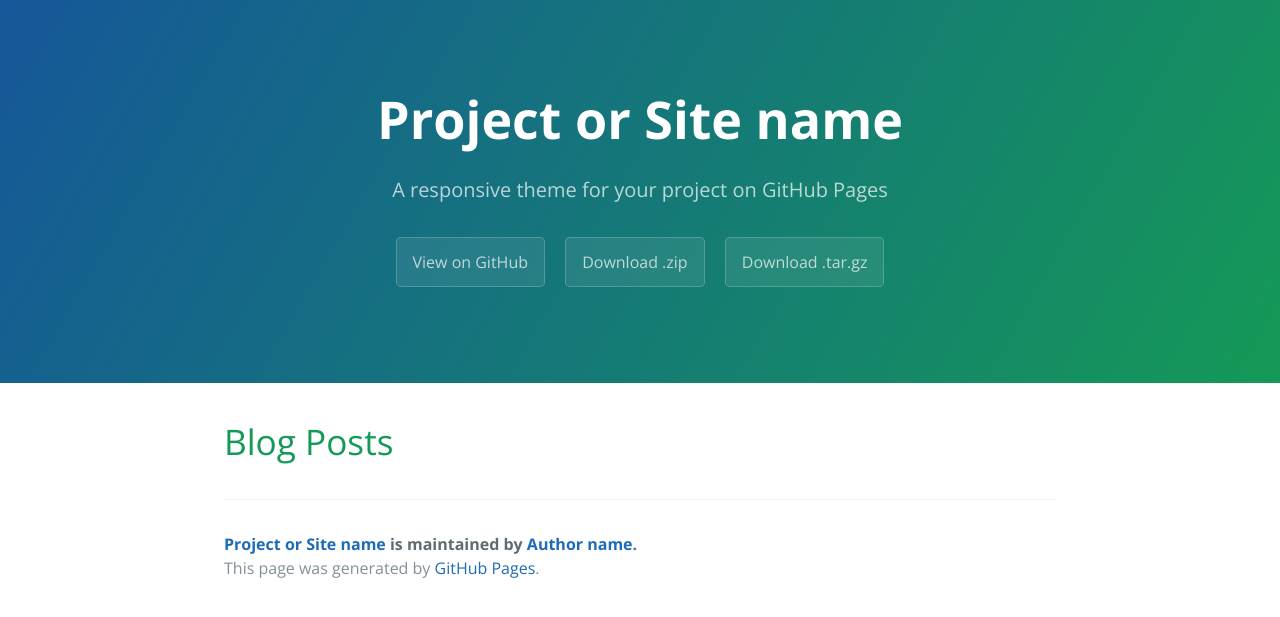
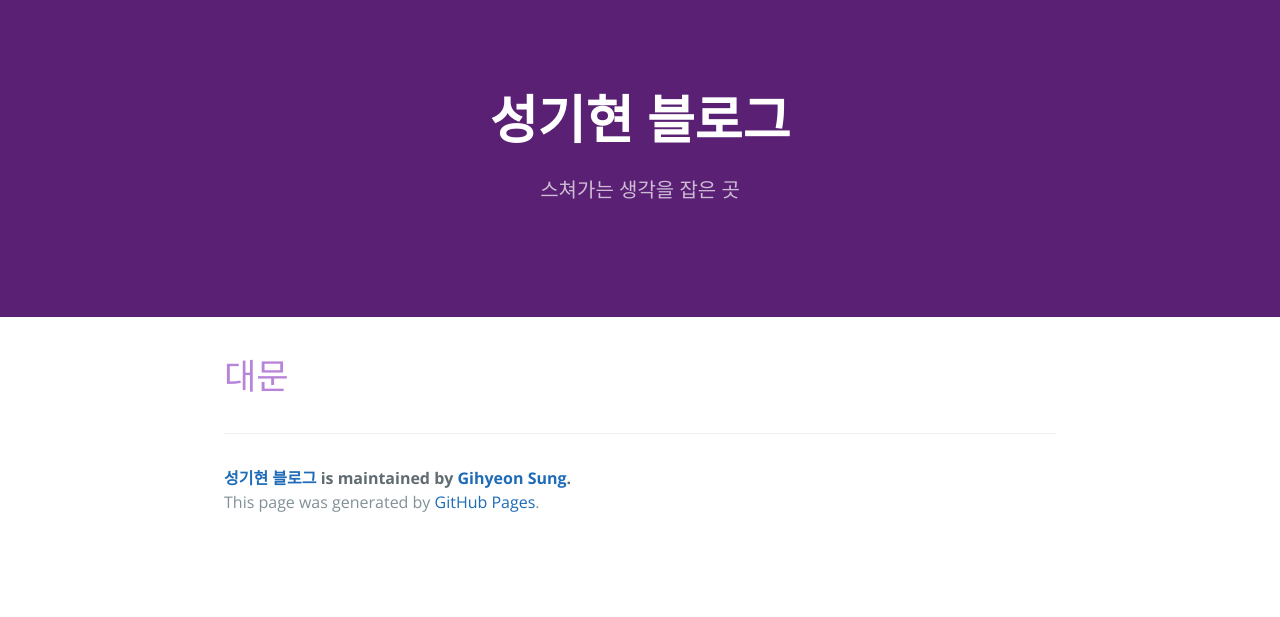
Before and after one commit to gihyeonsung/wiki-engine, a Jekyll site: the page built from index.html, in a window 1280 px wide. Shown: the top 617 px of the page. Built offline with Jekyll 4.4.1, drawn with Linux system fonts in a browser that asks for light colours; some web fonts are replaced; the list of posts is cut into pages by our own code.

Commit message:
Configure settings

```diff
--- a/_config.yml
+++ b/_config.yml
@@ -1,14 +1,14 @@
 # Setup
-title:        Project or Site name
-tagline:      A responsive theme for your project on GitHub Pages
+title:        성기현 블로그
+tagline:      스쳐가는 생각을 잡은 곳
 baseurl:      ""
 paginate:     1
 locale:       "en"
 
 # About/contact
 author:
-  name:       Author name
-  url:        http://yourhomepage.com
+  name:       Gihyeon Sung
+  url:        https://github.com/chu-tty
 
 # Gems
 gems:
--- a/_includes/head.html
+++ b/_includes/head.html
@@ -2,8 +2,9 @@
   <meta charset="UTF-8">
   <title>{{ site.title }}</title>
   <meta name="viewport" content="width=device-width, initial-scale=1">
-  <meta name="theme-color" content="#157878">
+  <meta name="theme-color" content="#B784D9">
   <link rel="stylesheet" href="{{ site.baseurl }}/css/normalize.css">
   <link href='https://fonts.googleapis.com/css?family=Open+Sans:400,700' rel='stylesheet' type='text/css'>
+  <link rel='stylesheet' href='//cdn.jsdelivr.net/font-kopub/1.0/kopubdotum.css'>
   <link rel="stylesheet" href="{{ site.baseurl }}/css/cayman.css">
 </head>
--- a/_includes/page-header.html
+++ b/_includes/page-header.html
@@ -1,7 +1,4 @@
 <section class="page-header">
   <h1 class="project-name">{{ site.title }}</h1>
   <h2 class="project-tagline">{{ site.tagline }}</h2>
-  <a href="#" class="btn">View on GitHub</a>
-  <a href="#" class="btn">Download .zip</a>
-  <a href="#" class="btn">Download .tar.gz</a>
 </section>
--- a/css/cayman.css
+++ b/css/cayman.css
@@ -126,7 +126,7 @@
 
 * { box-sizing: border-box; }
 
-body { padding: 0; margin: 0; font-family: "Open Sans", "Helvetica Neue", Helvetica, Arial, sans-serif; font-size: 16px; line-height: 1.5; color: #606c71; }
+body { padding: 0; margin: 0; font-family: "KoPub Dotum", "Open Sans", "Helvetica Neue", Helvetica, Arial, sans-serif; font-size: 16px; line-height: 1.5; color: #606c71; }
 
 a { color: #1e6bb8; text-decoration: none; }
 a:hover { text-decoration: underline; }
@@ -139,7 +139,7 @@ a:hover { text-decoration: underline; }
 @media screen and (max-width: 42em) { .btn { display: block; width: 100%; padding: 0.75rem; font-size: 0.9rem; }
   .btn + .btn { margin-top: 1rem; margin-left: 0; } }
 
-.page-header { color: #fff; text-align: center; background-color: #159957; background-image: linear-gradient(120deg, #155799, #159957); }
+.page-header { color: #fff; text-align: center; background-color: #5A2073; }
 @media screen and (min-width: 64em) { .page-header { padding: 5rem 6rem; } }
 @media screen and (min-width: 42em) and (max-width: 64em) { .page-header { padding: 3rem 4rem; } }
 @media screen and (max-width: 42em) { .page-header { padding: 2rem 1rem; } }
@@ -160,11 +160,11 @@ a:hover { text-decoration: underline; }
 @media screen and (min-width: 42em) and (max-width: 64em) { .main-content { padding: 2rem 4rem; font-size: 1.1rem; } }
 @media screen and (max-width: 42em) { .main-content { padding: 2rem 1rem; font-size: 1rem; } }
 .main-content img { max-width: 100%; }
-.main-content h1, .main-content h2, .main-content h3, .main-content h4, .main-content h5, .main-content h6 { margin-top: 2rem; margin-bottom: 1rem; font-weight: normal; color: #159957; }
+.main-content h1, .main-content h2, .main-content h3, .main-content h4, .main-content h5, .main-content h6 { margin-top: 2rem; margin-bottom: 1rem; font-weight: normal; color: #B784D9; }
 .main-content p { margin-bottom: 1em; }
-.main-content code { padding: 2px 4px; font-family: Consolas, "Liberation Mono", Menlo, Courier, monospace; font-size: 0.9rem; color: #567482; background-color: #f3f6fa; border-radius: 0.3rem; }
-.main-content pre { padding: 0.8rem; margin-top: 0; margin-bottom: 1rem; font: 1rem Consolas, "Liberation Mono", Menlo, Courier, monospace; color: #567482; word-wrap: normal; background-color: #f3f6fa; border: solid 1px #dce6f0; border-radius: 0.3rem; }
-.main-content pre > code { padding: 0; margin: 0; font-size: 0.9rem; color: #567482; word-break: normal; white-space: pre; background: transparent; border: 0; }
+.main-content code { padding: 2px 4px; font-family: Consolas, "Liberation Mono", Menlo, Courier, monospace; font-size: 0.9rem; color: #DAB6F2; background-color: #f3f6fa; border-radius: 0.3rem; }
+.main-content pre { padding: 0.8rem; margin-top: 0; margin-bottom: 1rem; font: 1rem Consolas, "Liberation Mono", Menlo, Courier, monospace; color: #DAB6F2; word-wrap: normal; background-color: #f3f6fa; border: solid 1px #dce6f0; border-radius: 0.3rem; }
+.main-content pre > code { padding: 0; margin: 0; font-size: 0.9rem; color: #DAB6F2; word-break: normal; white-space: pre; background: transparent; border: 0; }
 .main-content .highlight { margin-bottom: 1rem; }
 .main-content .highlight pre { margin-bottom: 0; word-break: normal; }
 .main-content .highlight pre, .main-content pre { padding: 0.8rem; overflow: auto; font-size: 0.9rem; line-height: 1.45; border-radius: 0.3rem; -webkit-overflow-scrolling: touch; }
--- a/index.html
+++ b/index.html
@@ -4,10 +4,15 @@ title: {{ site.name }}
 ---
 
 <div id="home">
-  <h1>Blog Posts</h1>
+  <h1>대문</h1>
   <ul class="posts">
-    {% for post in site.posts %}
-      <li><span>{{ post.date | date_to_string }}</span> &raquo; <a href="{{ site.baseurl }}{{ post.url }}">{{ post.title }}</a></li>
+    {% for category in site.categories %}
+      <h3>{{ category[0] }}</h3>
+      <ul>
+        {% for post in category[1] %}
+          <li><span>{{ post.date | date_to_string }}</span> - <a href="{{ site.baseurl }}{{ post.url }}">{{ post.title }}</a></li>
+        {% endfor %}
+      </ul>
     {% endfor %}
   </ul>
 </div>
```
Also changed, not shown: modified.md (added, +30 -0 lines).
